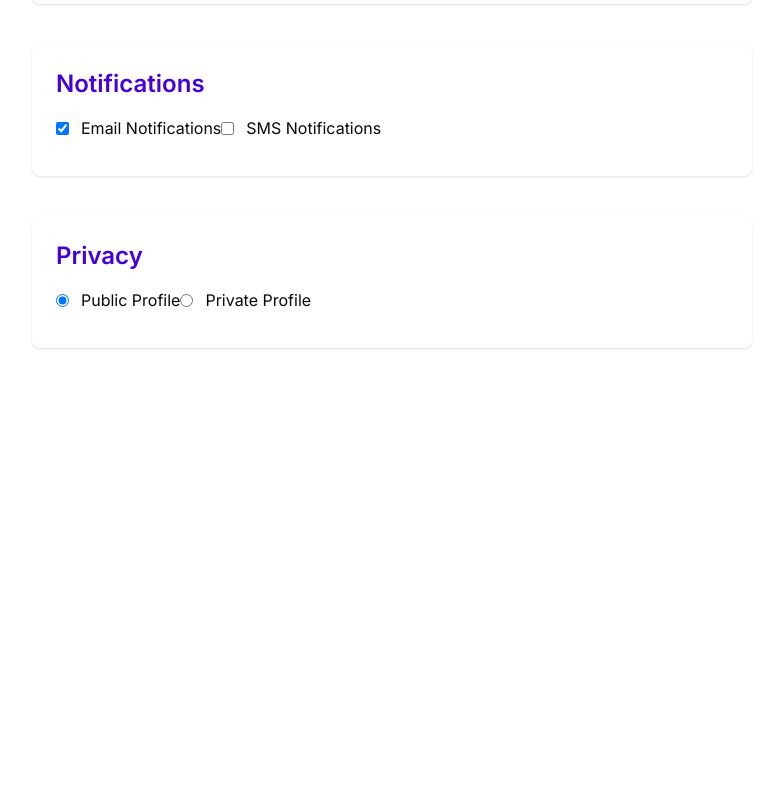
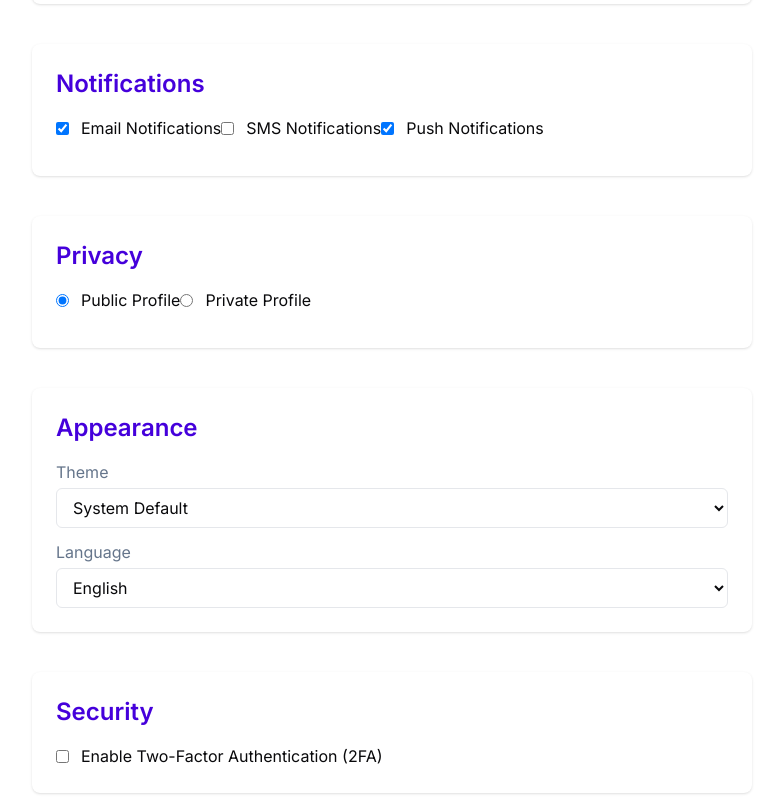
Before and after one commit to Scholatron/scholatron-web, a Next.js app: page /settings in a window 1280 px wide. Shown: the part 740-1540 px from the top of the page, without its empty margins (248-1031 px from the left). Before the commit the page ends 1112 px from the top, so only its background shows below. Built offline with nearby package versions, Linux system fonts and the light colour scheme.

Commit message:
Update page.tsx

```diff
--- a/app/settings/page.tsx
+++ b/app/settings/page.tsx
@@ -3,14 +3,28 @@
 import { useState } from "react";
 
 export default function SettingsPage() {
-  // Sample state hooks for form controls
+  // Profile
   const [name, setName] = useState("John Doe");
   const [email, setEmail] = useState("john@example.com");
   const [phone, setPhone] = useState("+1 234 567 890");
+
+  // Account
   const [password, setPassword] = useState("");
+
+  // Notifications
   const [notificationsEmail, setNotificationsEmail] = useState(true);
   const [notificationsSMS, setNotificationsSMS] = useState(false);
+  const [notificationsPush, setNotificationsPush] = useState(true);
+
+  // Privacy
   const [profileVisibility, setProfileVisibility] = useState("public");
+
+  // Appearance
+  const [theme, setTheme] = useState("system");
+  const [language, setLanguage] = useState("en");
+
+  // Security
+  const [twoFactorAuth, setTwoFactorAuth] = useState(false);
 
   const onSaveProfile = (e: React.FormEvent) => {
     e.preventDefault();
@@ -117,6 +131,15 @@ export default function SettingsPage() {
             />
             <span className="text-foreground select-none">SMS Notifications</span>
           </label>
+          <label className="inline-flex items-center gap-3 cursor-pointer">
+            <input
+              type="checkbox"
+              checked={notificationsPush}
+              onChange={(e) => setNotificationsPush(e.target.checked)}
+              className="rounded border border-border text-primary focus:ring-primary"
+            />
+            <span className="text-foreground select-none">Push Notifications</span>
+          </label>
         </div>
       </section>
 
@@ -146,6 +169,65 @@ export default function SettingsPage() {
           </label>
         </div>
       </section>
+
+      {/* Appearance */}
+      <section className="bg-card rounded-lg shadow p-6">
+        <h2 className="text-2xl font-semibold mb-4 text-primary">Appearance</h2>
+        <div className="space-y-3">
+          <label className="block">
+            <span className="text-muted-foreground">Theme</span>
+            <select
+              className="mt-1 w-full rounded-md border border-border px-3 py-2 bg-background text-foreground"
+              value={theme}
+              onChange={(e) => setTheme(e.target.value)}
+            >
+              <option value="light">Light</option>
+              <option value="dark">Dark</option>
+              <option value="system">System Default</option>
+            </select>
+          </label>
+
+          <label className="block">
+            <span className="text-muted-foreground">Language</span>
+            <select
+              className="mt-1 w-full rounded-md border border-border px-3 py-2 bg-background text-foreground"
+              value={language}
+              onChange={(e) => setLanguage(e.target.value)}
+            >
+              <option value="en">English</option>
+              <option value="es">Español</option>
+              <option value="fr">Français</option>
+              <option value="de">Deutsch</option>
+              <option value="hi">हिन्दी</option>
+            </select>
+          </label>
+        </div>
+      </section>
+
+      {/* Security */}
+      <section className="bg-card rounded-lg shadow p-6">
+        <h2 className="text-2xl font-semibold mb-4 text-primary">Security</h2>
+        <label className="inline-flex items-center gap-3 cursor-pointer">
+          <input
+            type="checkbox"
+            checked={twoFactorAuth}
+            onChange={(e) => setTwoFactorAuth(e.target.checked)}
+            className="rounded border border-border text-primary focus:ring-primary"
+          />
+          <span className="text-foreground select-none">Enable Two-Factor Authentication (2FA)</span>
+        </label>
+      </section>
+
+      {/* Danger Zone */}
+      <section className="bg-destructive/10 border border-destructive rounded-lg shadow p-6">
+        <h2 className="text-2xl font-semibold mb-4 text-destructive">Danger Zone</h2>
+        <button
+          onClick={() => confirm("Are you sure you want to delete your account? This action cannot be undone.") && alert("Account deleted.")}
+          className="bg-destructive text-destructive-foreground px-6 py-2 rounded-md font-semibold hover:bg-destructive/90 transition"
+        >
+          Delete Account
+        </button>
+      </section>
     </div>
   );
 }
```
